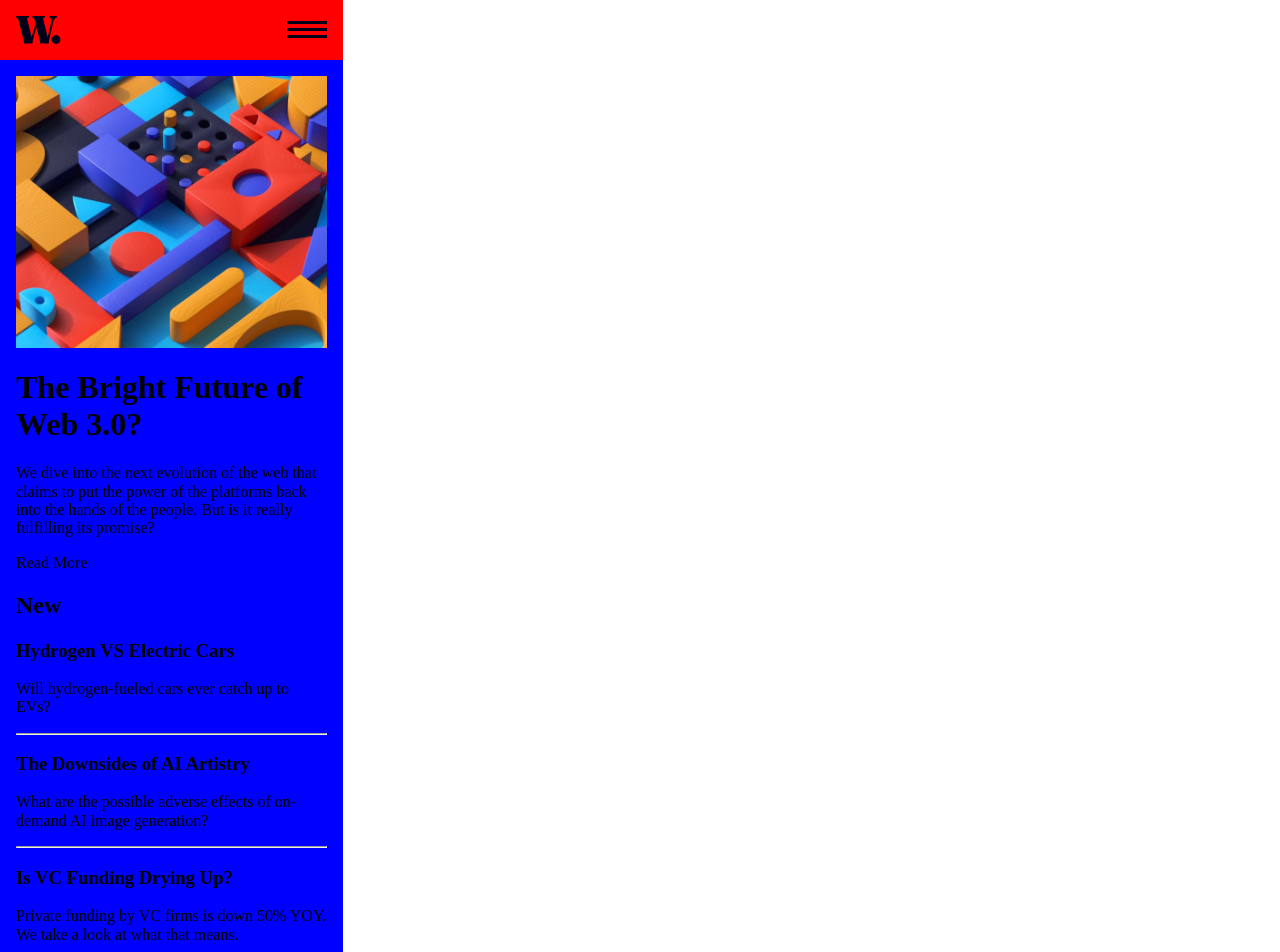
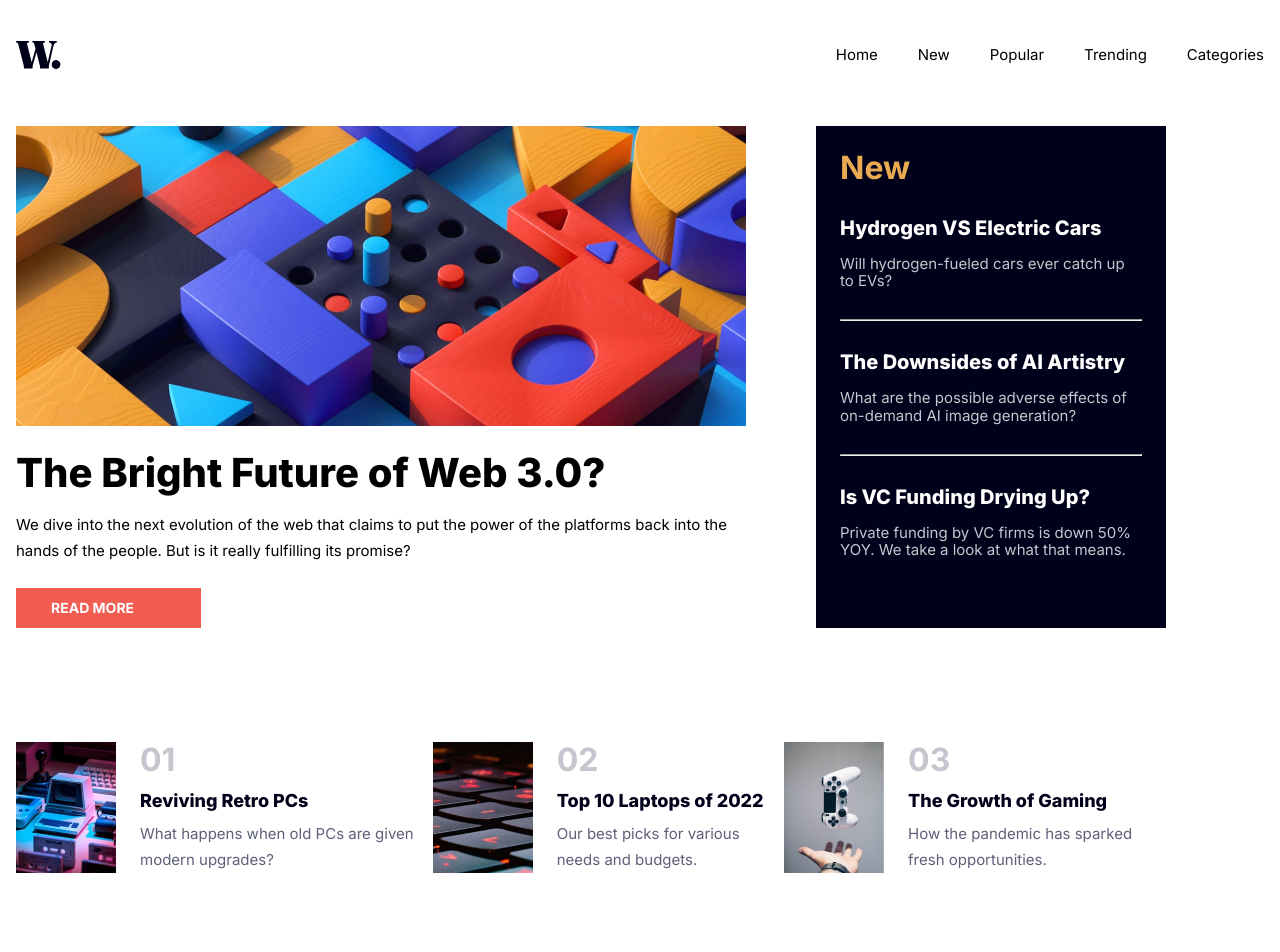
Before and after one commit to eugeniavalls/menu-responsive, a website built with Vite: page src/index.html in a window 1280 px wide. Shown: the top 952 px of the page. After the commit the page ends 921 px from the top, so only its background shows below. Built offline with nearby package versions, Linux system fonts and the light colour scheme; some packages are replaced by stand-ins of ours.

Commit message:
nuevos cambios

```diff
--- a/src/css/style.css
+++ b/src/css/style.css
@@ -24,14 +24,29 @@ a {
 body {
   margin: 0;
   max-width: 1440px;
+  margin-right: auto;
+  margin-left: auto;
+  font-family: "Inter", sans-serif;
 }
 
 /* Este mediaquery seria para móvil */
-.main-menu{
+.main-menu {
   display: flex;
   flex-direction: column;
-  align-items: center;
-  background-color: lightcoral;
+  position: fixed;
+  top: 0;
+  left: 0;
+  width: 100%;
+  height: 100vh;
+  background-image: linear-gradient(
+    to right,
+    rgba(0, 0, 0, 0.546) 50px 100px,
+    white 100px
+  );
+  font-size: 1.125rem;
+  font-weight: 400;
+  line-height: 3rem;
+  padding-top: 150px;
 }
 
 /* Este mediaquery seria para escritorio */
@@ -40,29 +55,255 @@ body {
     flex-direction: row;
     justify-content: space-between;
     height: 78px;
-    padding: 0 10rem;
+    padding: 0;
+    position: static;
+    background-image: none;
+    align-items: center;
+    font-size: 0.9375rem;
   }
 }
 
-.hide{
+/* Este mediaquery seria para móvil */
+.main-menu-item {
+  margin-left: 150px;
+}
+
+/* Este mediaquery seria para escritorio */
+@media screen and (min-width: 768px) {
+  .main-menu-item {
+    margin-left: 40px;
+  }
+}
+
+/* Este mediaquery seria para móvil */
+.toggle-menu {
+  position: fixed;
+  right: 1rem;
+  z-index: 1;
+}
+
+/* Este mediaquery seria para escritorio */
+@media screen and (min-width: 768px) {
+  .toggle-menu {
+    display: none;
+  }
+}
+
+/* Este mediaquery seria para móvil */
+.hide {
   display: none;
 }
 
-.header{
-  width: 343px;
-  background-color: red;
+/* Este mediaquery seria para escritorio */
+@media screen and (min-width: 768px) {
+  .image-banner {
+    width: 730px;
+  }
+}
+
+/* Este mediaquery seria para móvil */
+.header {
   display: flex;
   justify-content: space-between;
   align-items: center;
   padding: 16px;
 }
 
-.main{
-  width: 343px;
-  background-color: blue;
+/* Este mediaquery seria para escritorio */
+@media screen and (min-width: 768px) {
+}
+
+/* Este mediaquery seria para móvil */
+.main {
   padding: 16px;
 }
 
-.logo{
+/* Este mediaquery seria para escritorio */
+@media screen and (min-width: 768px) {
+  .main {
+    display: grid;
+    grid-template-columns: 350px 350px 350px;
+    gap: 3.125rem;
+  }
+}
+
+/* Este mediaquery seria para escritorio */
+@media screen and (min-width: 768px) {
+  .card-the-bright {
+    grid-column: 1 / 3;
+  }
+}
+
+/* Este mediaquery seria para escritorio */
+@media screen and (min-width: 768px) {
+  .main-nav {
+    display: block;
+  }
+}
+
+/* Este mediaquery seria para móvil */
+.logo {
   width: 45px;
 }
+
+/* Este mediaquery seria para escritorio */
+@media screen and (min-width: 768px) {
+}
+
+/* Este mediaquery seria para móvil */
+.title-the-bright {
+  font-size: 2.5rem;
+  font-weight: 800;
+  margin: 0;
+  margin-top: 24px;
+}
+
+/* Este mediaquery seria para escritorio */
+@media screen and (min-width: 768px) {
+}
+
+/* Este mediaquery seria para móvil */
+.text-the-bright {
+  font-size: 0.9375rem;
+  font-weight: 400;
+  margin: 0;
+  margin-top: 16px;
+  margin-bottom: 24px;
+  line-height: 26px;
+}
+
+/* Este mediaquery seria para escritorio */
+@media screen and (min-width: 768px) {
+}
+
+/* Este mediaquery seria para móvil */
+.button-the-bright {
+  font-size: 0.875rem;
+  font-weight: 700;
+  margin: 0;
+  background-color: #f15d51;
+  padding: 12px 35px;
+  color: white;
+  display: block;
+  width: 185px;
+  margin-bottom: 64px;
+}
+
+/* Este mediaquery seria para escritorio */
+@media screen and (min-width: 768px) {
+}
+
+/* Este mediaquery seria para móvil */
+.card-new {
+  background-color: #00001a;
+  padding: 24px;
+  margin-bottom: 64px;
+}
+
+/* Este mediaquery seria para escritorio */
+@media screen and (min-width: 768px) {
+}
+
+/* Este mediaquery seria para móvil */
+.title-new {
+  font-size: 2rem;
+  font-weight: 700;
+  margin: 0;
+  color: #e9aa52;
+}
+
+/* Este mediaquery seria para escritorio */
+@media screen and (min-width: 768px) {
+}
+
+/* Este mediaquery seria para móvil */
+.title-text-new {
+  font-size: 1.25rem;
+  font-weight: 800;
+  margin-top: 30px;
+  margin-bottom: 8px;
+  color: white;
+}
+
+/* Este mediaquery seria para escritorio */
+@media screen and (min-width: 768px) {
+}
+
+/* Este mediaquery seria para móvil */
+.text-secundary-new {
+  font-size: 0.9375rem;
+  font-weight: 400;
+  color: #c5c6ce;
+  margin-bottom: 30px;
+}
+
+/* Este mediaquery seria para escritorio */
+@media screen and (min-width: 768px) {
+}
+
+/* Este mediaquery seria para móvil */
+.container {
+  display: flex;
+  margin-bottom: 32px;
+  gap: 1.5rem;
+}
+
+/* Este mediaquery seria para escritorio */
+@media screen and (min-width: 768px) {
+}
+
+/* Este mediaquery seria para escritorio */
+@media screen and (min-width: 768px) {
+  .card-images {
+    display: flex;
+    grid-column: 1 / 4;
+  }
+}
+
+/* Este mediaquery seria para móvil */
+.card-image {
+  width: 100px;
+}
+
+/* Este mediaquery seria para escritorio */
+@media screen and (min-width: 768px) {
+}
+
+/* Este mediaquery seria para móvil */
+.title-container {
+  font-size: 2rem;
+  font-weight: 700;
+  margin: 0;
+  margin-bottom: 12px;
+  color: #c5c6ce;
+}
+
+/* Este mediaquery seria para escritorio */
+@media screen and (min-width: 768px) {
+}
+
+/* Este mediaquery seria para móvil */
+.subtitle-container {
+  font-size: 1.125rem;
+  font-weight: 800;
+  margin: 0;
+  margin-bottom: 9px;
+  color: #00001a;
+}
+
+/* Este mediaquery seria para escritorio */
+@media screen and (min-width: 768px) {
+}
+
+/* Este mediaquery seria para móvil */
+.text-container {
+  font-size: 0.9375rem;
+  font-weight: 400;
+  margin: 0;
+  line-height: 26px;
+  color: #5e607a;
+}
+
+/* Este mediaquery seria para escritorio */
+@media screen and (min-width: 768px) {
+}
--- a/src/index.html
+++ b/src/index.html
@@ -4,29 +4,40 @@
     <meta charset="UTF-8" />
     <link rel="icon" type="image/svg+xml" href="/vite.svg" />
     <meta name="viewport" content="width=device-width, initial-scale=1.0" />
+    <link rel="preconnect" href="https://fonts.googleapis.com" />
+    <link rel="preconnect" href="https://fonts.gstatic.com" crossorigin />
+    <link
+      href="https://fonts.googleapis.com/css2?family=Inter:wght@400;700;800&display=swap"
+      rel="stylesheet"
+    />
     <link rel="stylesheet" href="css/normalize.css" />
     <link rel="stylesheet" href="css/style.css" />
     <title>Práctica responsive</title>
   </head>
   <body>
     <header class="header">
-      <img src="./assets/images/logo.svg" alt="logo" class="logo">
+      <img src="./assets/images/logo.svg" alt="logo" class="logo" />
       <div id="toggle-menu" class="toggle-menu">
-        <img src="./assets/images/icon-menu.svg" alt="hamburguer icon">
+        <img src="./assets/images/icon-menu.svg" alt="hamburguer icon" />
       </div>
       <nav id="main-nav" class="main-nav hide">
         <ul class="main-menu">
-          <li>
+          <li class="main-menu-item">
             <a href="#"> Home </a>
           </li>
-          <li>
-            <a href="#"> About </a>
+          <li class="main-menu-item">
+            <a href="#"> New </a>
           </li>
-          <li>
-            <a href="#"> Blog </a>
+          <li class="main-menu-item">
+            <a href="#"> Popular </a>
           </li>
-          <li>
-            <a href="#"> Contact</a>
+
+          <li class="main-menu-item">
+            <a href="#"> Trending</a>
+          </li>
+
+          <li class="main-menu-item">
+            <a href="#"> Categories</a>
           </li>
         </ul>
       </nav>
@@ -34,66 +45,109 @@
 
     <main class="main">
       <div class="card-the-bright">
-        <img src="./assets/images/image-web-3-mobile.jpg" alt="web-mobile">
+        <picture>
+          <source
+            media="(min-width: 768px)"
+            srcset="./assets/images/image-web-3-desktop.jpg"
+          />
+          <source
+            media="(min-width: 360px)"
+            srcset="./assets/images/image-web-3-mobile.jpg"
+          />
+          <img
+            class="image-banner"
+            src="./assets/images/image-web-3-mobile.jpg"
+            alt="web-mobile"
+          />
+        </picture>
 
-        <h1 class="title-the-bright"> The Bright Future of Web 3.0?</h1>
+        <h1 class="title-the-bright">The Bright Future of Web 3.0?</h1>
 
-        <p class="text-the-bright"> We dive into the next evolution of the web that claims to put the power of the platforms back into the hands of the people. But is it really fulfilling its promise?</p>
+        <p class="text-the-bright">
+          We dive into the next evolution of the web that claims to put the
+          power of the platforms back into the hands of the people. But is it
+          really fulfilling its promise?
+        </p>
 
-        <a href="#" class="button-the-bright"> Read More </a>
+        <a href="#" class="button-the-bright"> READ MORE </a>
       </div>
 
       <div class="card-new">
-        <h2 class="title-new"> New </h2>
+        <h2 class="title-new">New</h2>
         <div class="group-new">
           <div class="text-new">
-            <h3 class="title-text-new"> Hydrogen VS Electric Cars</h3>
-            <p class="text-secundary-new"> Will hydrogen-fueled cars ever catch up to EVs? </p>
+            <h3 class="title-text-new">Hydrogen VS Electric Cars</h3>
+            <p class="text-secundary-new">
+              Will hydrogen-fueled cars ever catch up to EVs?
+            </p>
           </div>
-          <hr class="line">
+          <hr class="line" />
           <div class="text-new">
-            <h3 class="title-text-new"> The Downsides of AI Artistry</h3>
-            <p class="text-secundary-new"> What are the possible adverse effects of on-demand AI image generation? </p>
+            <h3 class="title-text-new">The Downsides of AI Artistry</h3>
+            <p class="text-secundary-new">
+              What are the possible adverse effects of on-demand AI image
+              generation?
+            </p>
           </div>
-          <hr class="line">
+          <hr class="line" />
           <div class="text-new">
-            <h3 class="title-text-new"> Is VC Funding Drying Up?</h3>
-            <p class="text-secundary-new"> Private funding by VC firms is down 50% YOY. We take a look at what that means. </p>
+            <h3 class="title-text-new">Is VC Funding Drying Up?</h3>
+            <p class="text-secundary-new">
+              Private funding by VC firms is down 50% YOY. We take a look at
+              what that means.
+            </p>
           </div>
         </div>
       </div>
 
       <div class="card-images">
         <div class="container">
-          <img src="./assets/images/image-retro-pcs.jpg" alt="image-retro" class="image-container">
+          <img
+            class="card-image"
+            src="./assets/images/image-retro-pcs.jpg"
+            alt="image-retro"
+          />
           <div class="container-texts">
-            <h2 class="title-container"> 01</h2>
-            <p class="subtitle-container"> Reviving Retro PCs</p>
-            <p class="text-container"> What happens when old PCs are given modern upgrades? </p>
+            <h2 class="title-container">01</h2>
+            <p class="subtitle-container">Reviving Retro PCs</p>
+            <p class="text-container">
+              What happens when old PCs are given modern upgrades?
+            </p>
           </div>
         </div>
 
         <div class="container">
-          <img src="./assets/images/image-top-laptops.jpg" alt="image-top-laptops" class="image-container">
+          <img
+            class="card-image"
+            src="./assets/images/image-top-laptops.jpg"
+            alt="image-top-laptops"
+          />
           <div class="container-texts">
-            <h2 class="title-container"> 02</h2>
-            <p class="subtitle-container"> Top 10 Laptops of 2022</p>
-            <p class="text-container"> Our best picks for various needs and budgets. </p>
+            <h2 class="title-container">02</h2>
+            <p class="subtitle-container">Top 10 Laptops of 2022</p>
+            <p class="text-container">
+              Our best picks for various needs and budgets.
+            </p>
           </div>
         </div>
 
         <div class="container">
-          <img src="./assets/images/image-gaming-growth.jpg" alt="image-gaming" class="image-container">
+          <img
+            class="card-image"
+            src="./assets/images/image-gaming-growth.jpg"
+            alt="image-gaming"
+          />
           <div class="container-texts">
-            <h2 class="title-container"> 03</h2>
-            <p class="subtitle-container"> The Growth of Gaming</p>
-            <p class="text-container"> How the pandemic has sparked fresh opportunities. </p>
+            <h2 class="title-container">03</h2>
+            <p class="subtitle-container">The Growth of Gaming</p>
+            <p class="text-container">
+              How the pandemic has sparked fresh opportunities.
+            </p>
           </div>
         </div>
       </div>
-
     </main>
 
-    <script src="js/script.js"> </script>
+    <script src="js/script.js"></script>
   </body>
 </html>
--- a/src/js/script.js
+++ b/src/js/script.js
@@ -5,4 +5,5 @@ function handleClick (){
     mainNavElement.classList.toggle ('hide');
 }
 
+
 toggleMenuElement.addEventListener('click' , handleClick);
```
